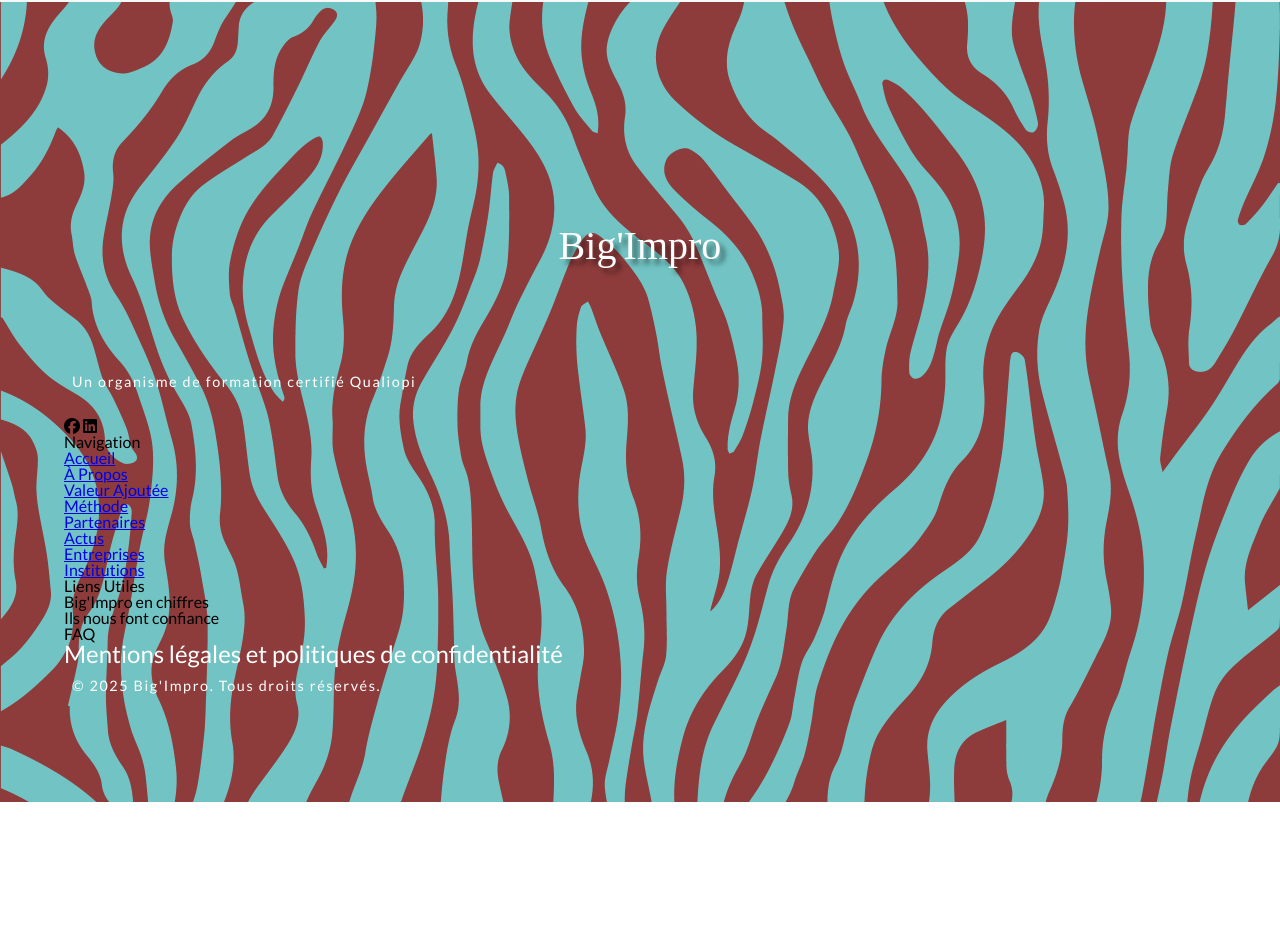
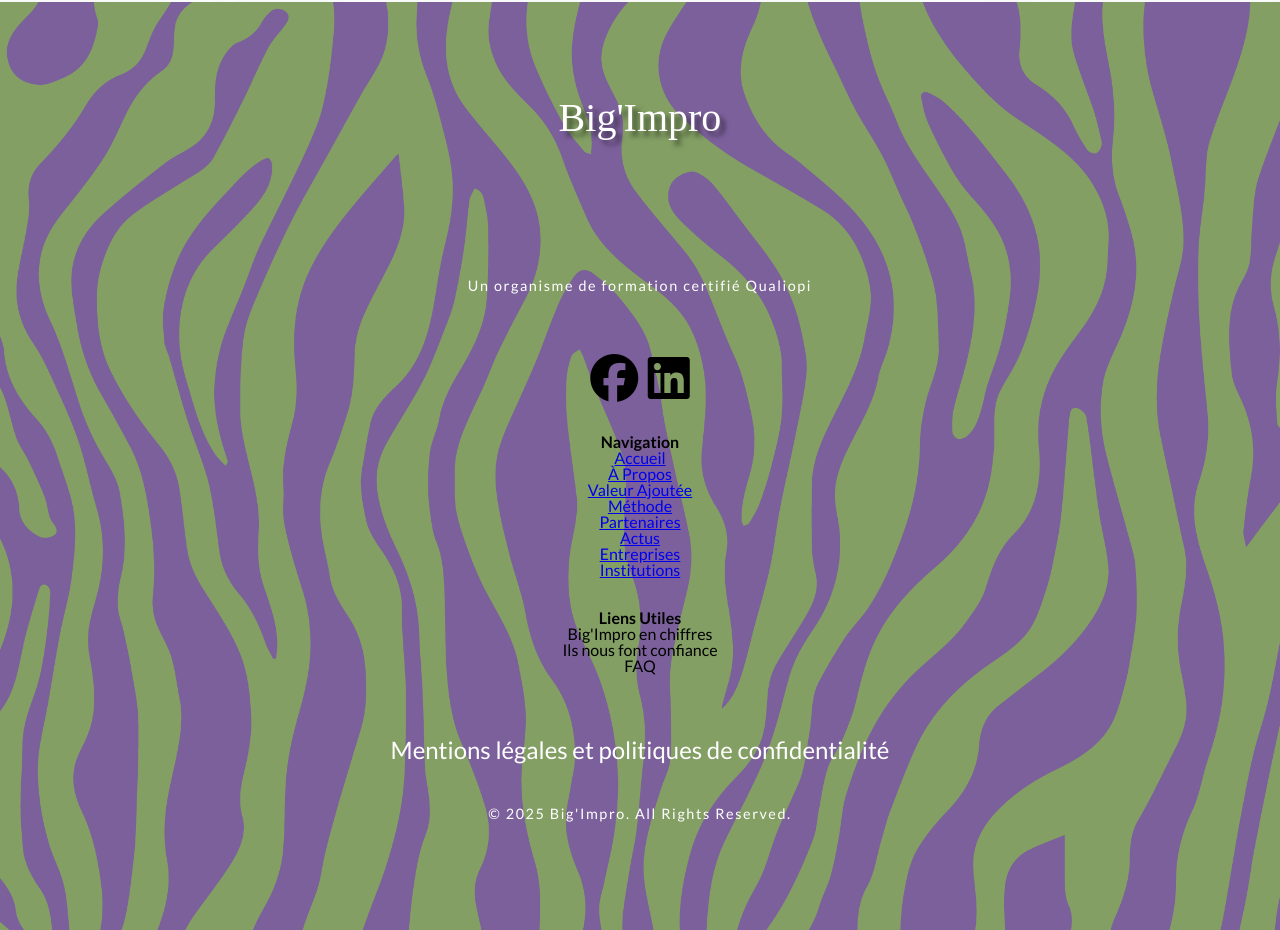
Before and after one commit to rborreil/bigimpro, a plain HTML site: page index.html in a window 1280 px wide. Shown: the part 7460-8390 px from the top of the page. Before the commit the page ends 8262 px from the top, so only its background shows below. Drawn offline with Linux system fonts and the light colour scheme; a web font is replaced by a local one.

Commit message:
Test modif couleur bg footer HD

```diff
--- a/index.html
+++ b/index.html
@@ -428,7 +428,7 @@
 
                 </ul>
                 <h3>Mentions légales et politiques de confidentialité</h3>
-                <p>&copy; 2025 Big'Impro. Tous droits réservés.</p>
+                <p>&copy; 2025 Big'Impro. All Rights Reserved.</p>
             </div>
         </footer>
     </body>
--- a/sass/style.scss
+++ b/sass/style.scss
@@ -890,7 +890,7 @@
 
 /* Footer */
 .footer {
-  background: var(--red) url("../img/motif-zebre.png") 50% 50% no-repeat;
+  background: var(--purple) url("../img/motif-zebre.png") 50% 50% no-repeat;
   background-size: cover;
   background-blend-mode: exclusion;
   height: auto;
@@ -899,8 +899,26 @@
   flex-direction: column;
   justify-content: flex-end;
   align-items: center;
+  .container {
+    display: flex;
+    flex-direction: column;
+    align-items: center;
+    gap: 2rem;
+    // justify-content: center;
+    text-align: center;
+    ul {
+      font-weight: 600;
+      li {
+        font-weight: 500;
+      }
+    }
+  }
   p {
     font-size: 0.9rem;
     margin-bottom: 1rem;
   }
+  .icones {
+    color: var(--);
+    font-size: 3rem;
+  }
 }
```
Also changed, not shown: css/style.css, 1 other file.
